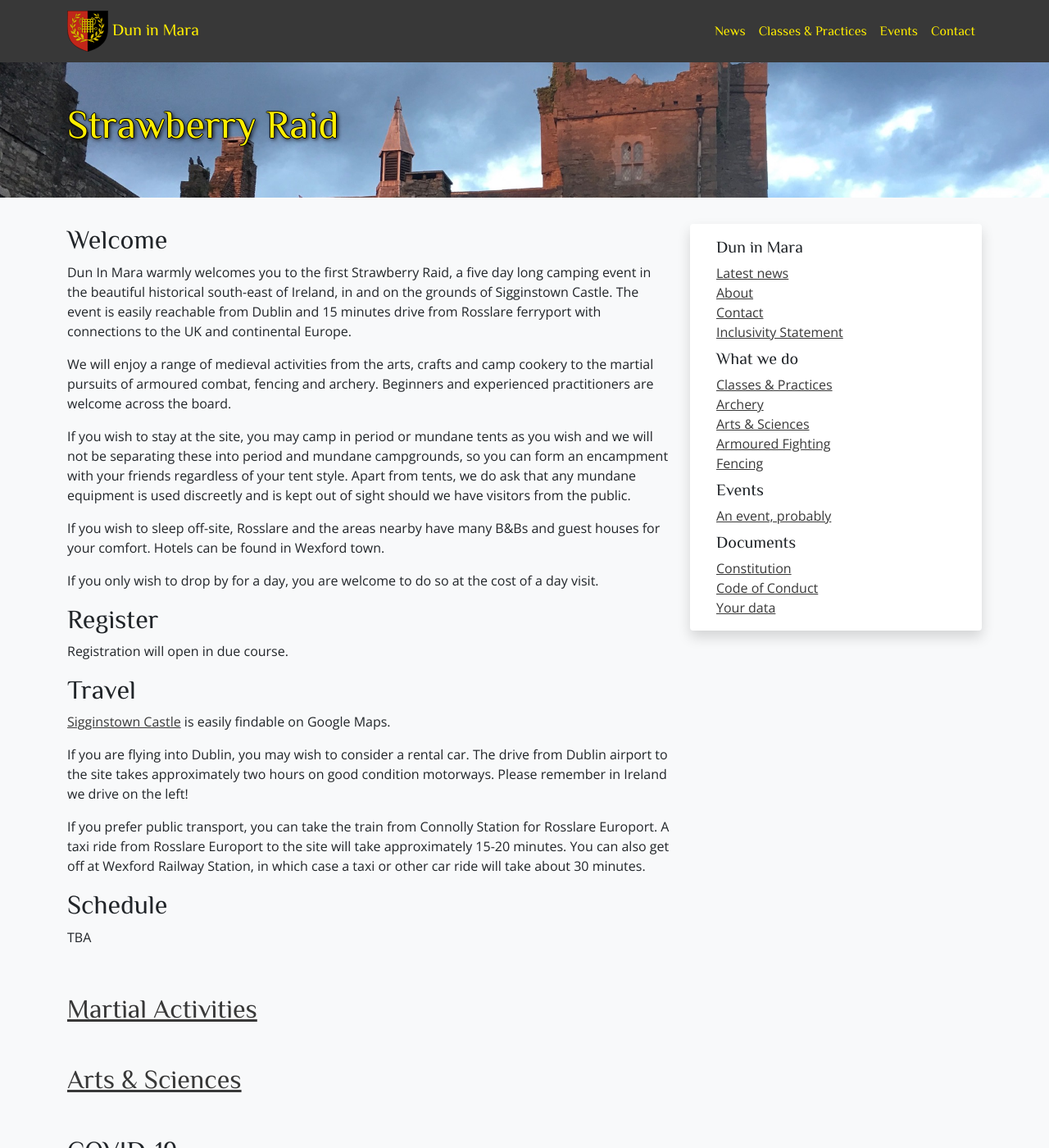
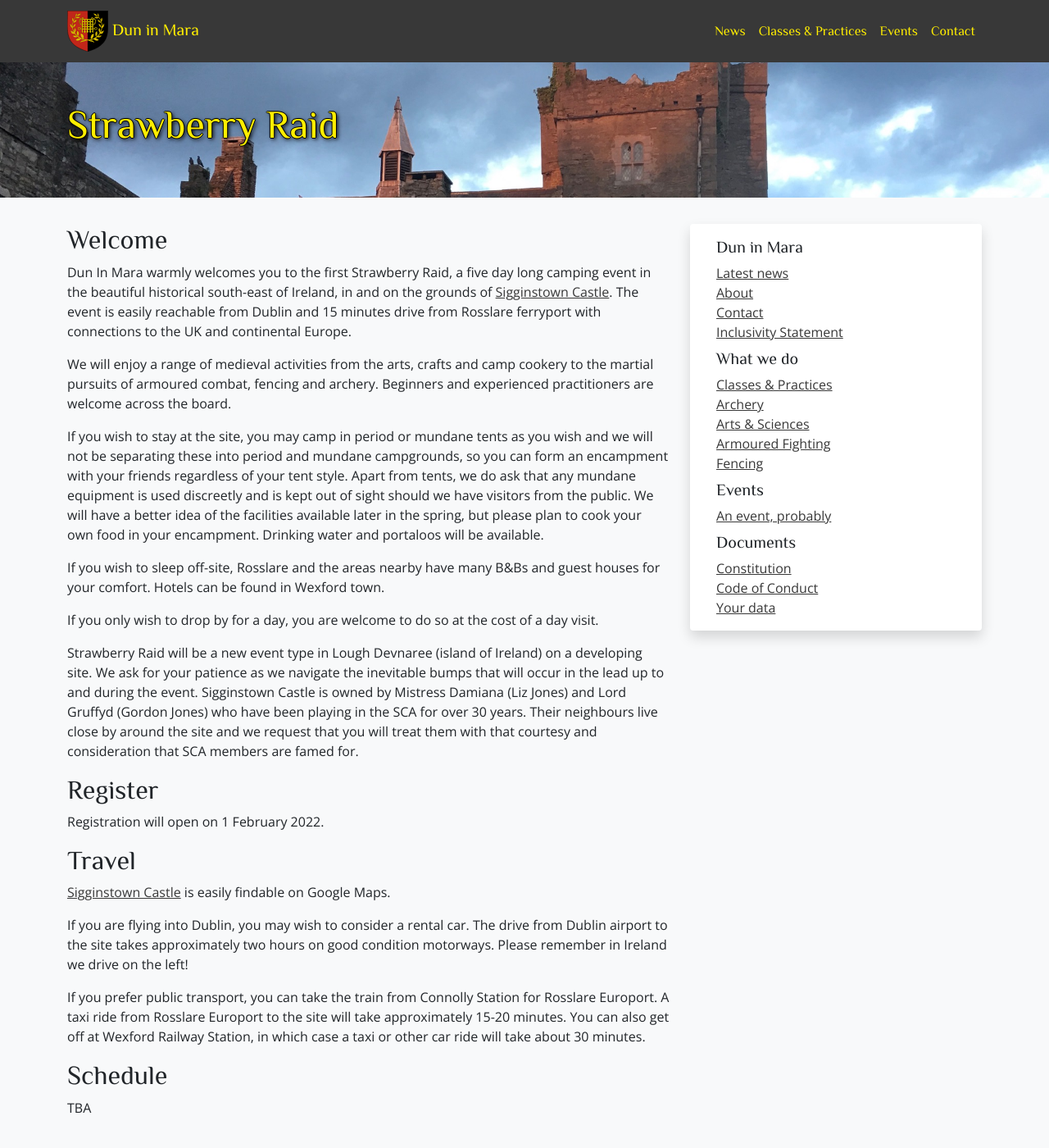
Before and after one commit to drachenwald/dun-in-mara, a Jekyll site: the page built from events/2022/strawberry-raid/index.md, in a window 1280 px wide and 1400 px high. Shown: the whole window at 82% size. Built offline with Jekyll 4.4.1, drawn with Linux system fonts in a browser that asks for light colours; comment, search, counter and statistics services are not loaded; some of the changed text lies outside the part shown.

Commit message:
Text updates

```diff
--- a/events/2022/strawberry-raid/index.md
+++ b/events/2022/strawberry-raid/index.md
@@ -6,20 +6,22 @@ excerpt: "2-6 June 2022. Sigginstown Castle, Co. Wexford, Ireland."
 
 ## Welcome
 
-Dun In Mara warmly welcomes you to the first Strawberry Raid, a five day long camping event in the beautiful historical south-east of Ireland, in and on the grounds of Sigginstown Castle. The event is easily reachable from Dublin and 15 minutes drive from Rosslare ferryport with connections to the UK and continental Europe.
+Dun In Mara warmly welcomes you to the first Strawberry Raid, a five day long camping event in the beautiful historical south-east of Ireland, in and on the grounds of [Sigginstown Castle](https://www.sigginstowncastle.com/). The event is easily reachable from Dublin and 15 minutes drive from Rosslare ferryport with connections to the UK and continental Europe.
 
 We will enjoy a range of medieval activities from the arts, crafts and camp cookery to the martial pursuits of armoured combat, fencing and archery. Beginners and experienced practitioners are welcome across the board.
 
-If you wish to stay at the site, you may camp in period or mundane tents as you wish and we will not be separating these into period and mundane campgrounds, so you can form an encampment with your friends regardless of your tent style. Apart from tents, we do ask that any mundane equipment is used discreetly and is kept out of sight should we have visitors from the public.
+If you wish to stay at the site, you may camp in period or mundane tents as you wish and we will not be separating these into period and mundane campgrounds, so you can form an encampment with your friends regardless of your tent style. Apart from tents, we do ask that any mundane equipment is used discreetly and is kept out of sight should we have visitors from the public. We will have a better idea of the facilities available later in the spring, but please plan to cook your own food in your encampment. Drinking water and portaloos will be available.
 
 If you wish to sleep off-site, Rosslare and the areas nearby have many B&Bs and guest houses for your comfort. Hotels can be found in Wexford town.
 
 If you only wish to drop by for a day, you are welcome to do so at the cost of a day visit.
 
+Strawberry Raid will be a new event type in Lough Devnaree (island of Ireland) on a developing site. We ask for your patience as we navigate the inevitable bumps that will occur in the lead up to and during the event. Sigginstown Castle is owned by Mistress Damiana (Liz Jones) and Lord Gruffyd (Gordon Jones) who have been playing in the SCA for over 30 years. Their neighbours live close by around the site and we request that you will treat them with that courtesy and consideration that SCA members are famed for.
+
 
 ## Register
 
-Registration will open in due course.
+Registration will open on 1 February 2022.
 
 ## Travel
 
@@ -39,6 +41,11 @@ TBA
 ## <a href="artsandsciences/">Arts & Sciences</a>
 <br/>
 
+## Accessibility
+
+The ground of the site is level but uneven, including gravel and fields. We expect very few activities to take place inside the castle itself, but for those that do, the building is a restored period tower house with narrow steep stairs and small rooms. The stairs have handrails installed. Any activities inside the tower are likely to take place in the first two floors.
+
+
 ## COVID-19
 
 We and the site will follow the Irish government’s health advice at the time of the event. If this means that the event can’t go ahead, then we will cancel the event (with as much notice as we can give) and arrange refunds.
@@ -48,6 +55,11 @@ As attendance requirements in terms of vaccinations and testing change often, pl
 If you have Covid-19 symptoms within ten days prior to your planned arrival at the event, we strongly encourage you to get tested. Should you test positive, you will not be permitted to attend the event but you will be issued a refund.
 
 If you begin to feel unwell while attending the event, we ask you to inform the event steward. If your symptoms match those associated with Covid-19, we ask you and those camping with you to self-isolate and to leave the event as soon as possible.
+
+## Code of Conduct
+
+The SCA prohibits bullying and harassment of all individuals and groups. Event participants will be expected to be polite toward other SCA participants as well as toward any members of the public who may attend; to respect other people and respect their needs: to take all reasonable steps to make everyone feel welcome and safe within our society, regardless of gender identity, age, religion, ethnicity, sexual orientation, ability or body type. Any event participant who feels they are not safe at the event is requested to immediately contact the event staff.
+
 
 ## Event staff
 
```
